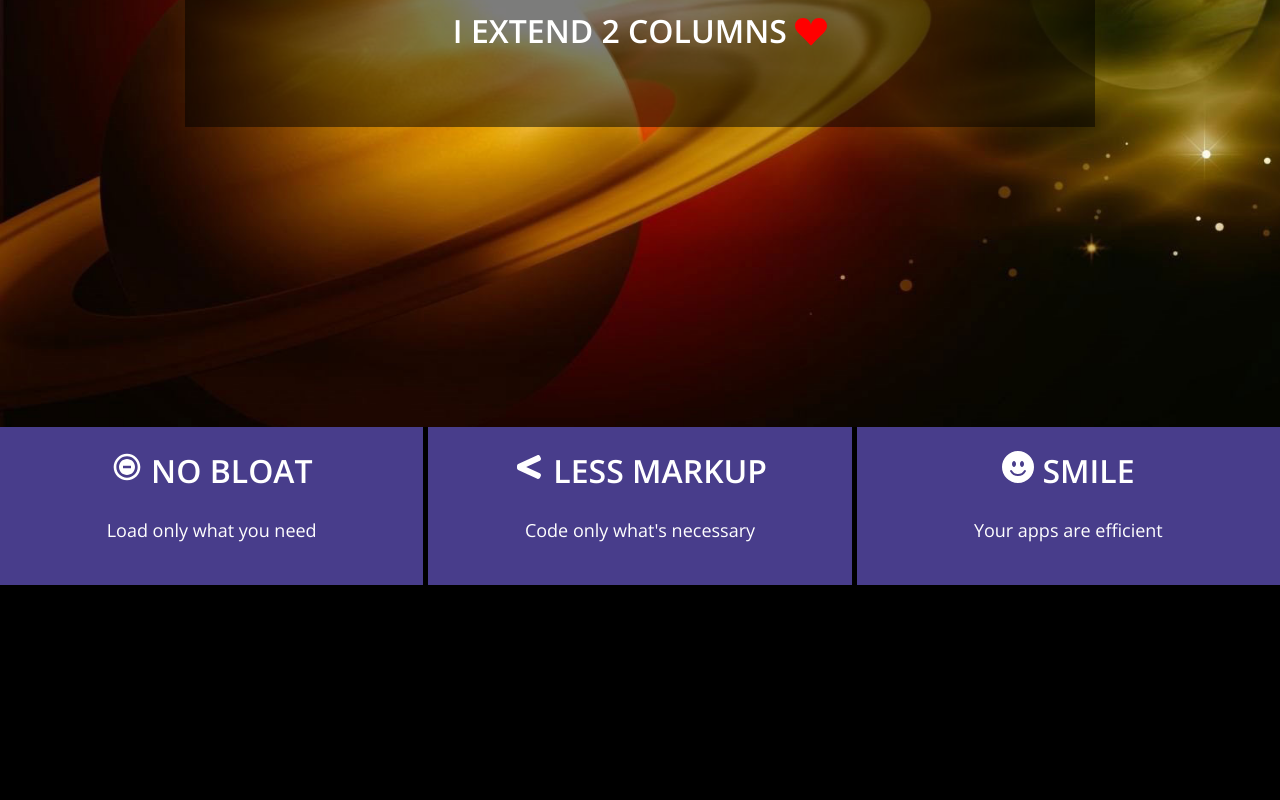
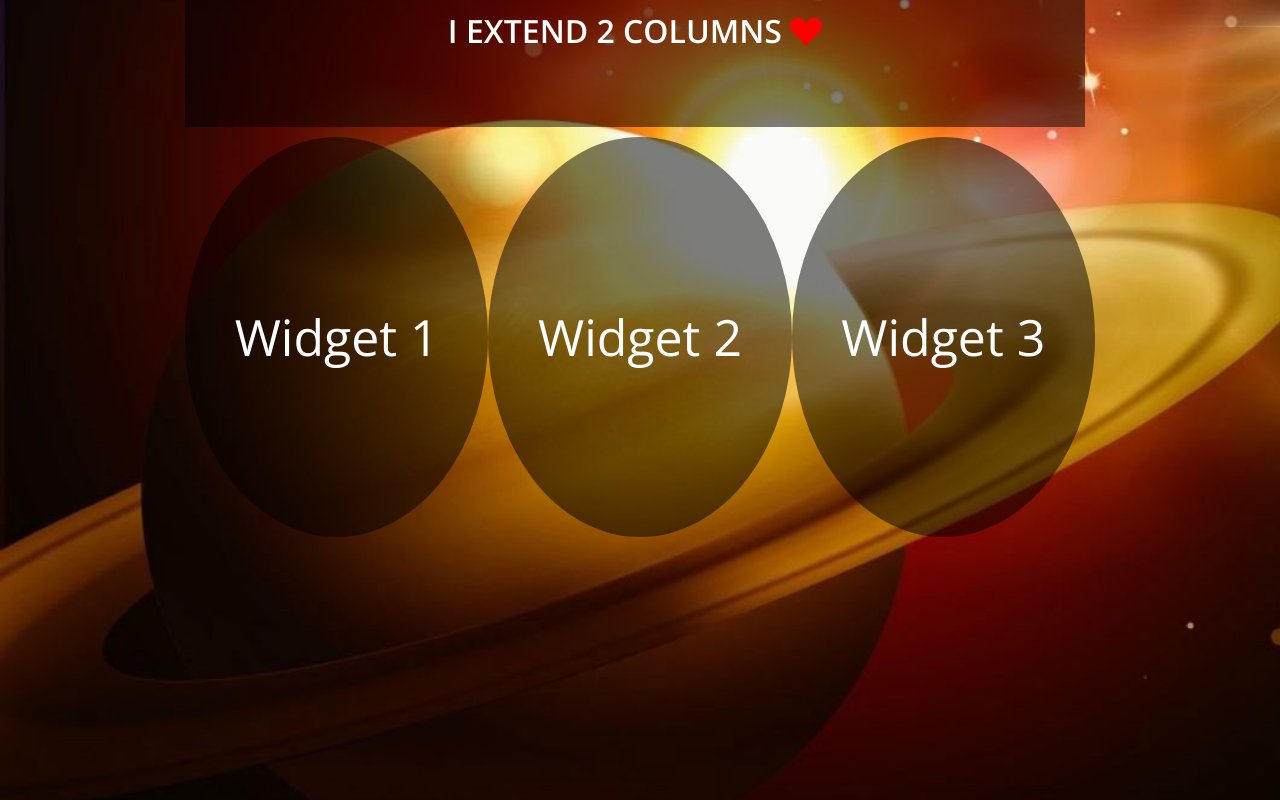
Before and after one commit to ChrisHPZ/template-one, a React (Create React App) app: page / in a window 1280 px wide. Shown: the part 660-1460 px from the top of the page. Before the commit the page ends 1245 px from the top, so only its background shows below. Built offline with nearby package versions, Linux system fonts and the light colour scheme.

Commit message:
Added homepage widget section

```diff
--- a/src/App.css
+++ b/src/App.css
@@ -167,6 +167,24 @@ p {
 #error {
   display: none;
 }
+.widget-container {
+  width: 100%;
+  grid-column: span 3;
+  display: flex;
+  justify-content: space-between;
+}
+.circular {
+  width: 400px;
+  height: 400px;
+  margin: 0;
+  border-radius: 50%;
+  background: rgba(0, 0, 0, 0.5);
+  display: flex;
+  justify-content: center;
+  align-items: center;
+  color: white;
+  font-size: 50px;
+}
 @media screen and (max-width: 768px) {
   .inner-content {
     display: flex;
--- a/src/components/Home.js
+++ b/src/components/Home.js
@@ -1,6 +1,8 @@
 import { BsSuitHeartFill } from "react-icons/bs";
+import Widgets from "./Widgets";
 const Home = () => {
 	return (
+		<div className="home-container">
 			<div className="inner-content" id="home">
 				<div className="inner-content-grid-child">
 					<h2>CSS Grid &amp; Flexbox</h2>
@@ -12,6 +14,8 @@ const Home = () => {
 				<div className="inner-content-grid-child">
 					<h2>I Extend 2 columns <BsSuitHeartFill style={{color: "red", position: "relative", top: "5px"}} /></h2>
 				</div>
+				<Widgets />
+			</div>
 		</div>
 	 );
 }
--- /dev/null
+++ b/src/components/Widgets.js
@@ -0,0 +1,17 @@
+const Widgets = () => {
+    return (
+        <div className="widget-container">
+            <div className="circular">
+                Widget 1
+            </div>
+            <div className="circular">
+                Widget 2
+            </div>
+            <div className="circular">
+                Widget 3
+            </div>
+        </div>
+     );
+}
+
+export default Widgets;
```
Lines whose indentation alone changed are shown as unchanged.
